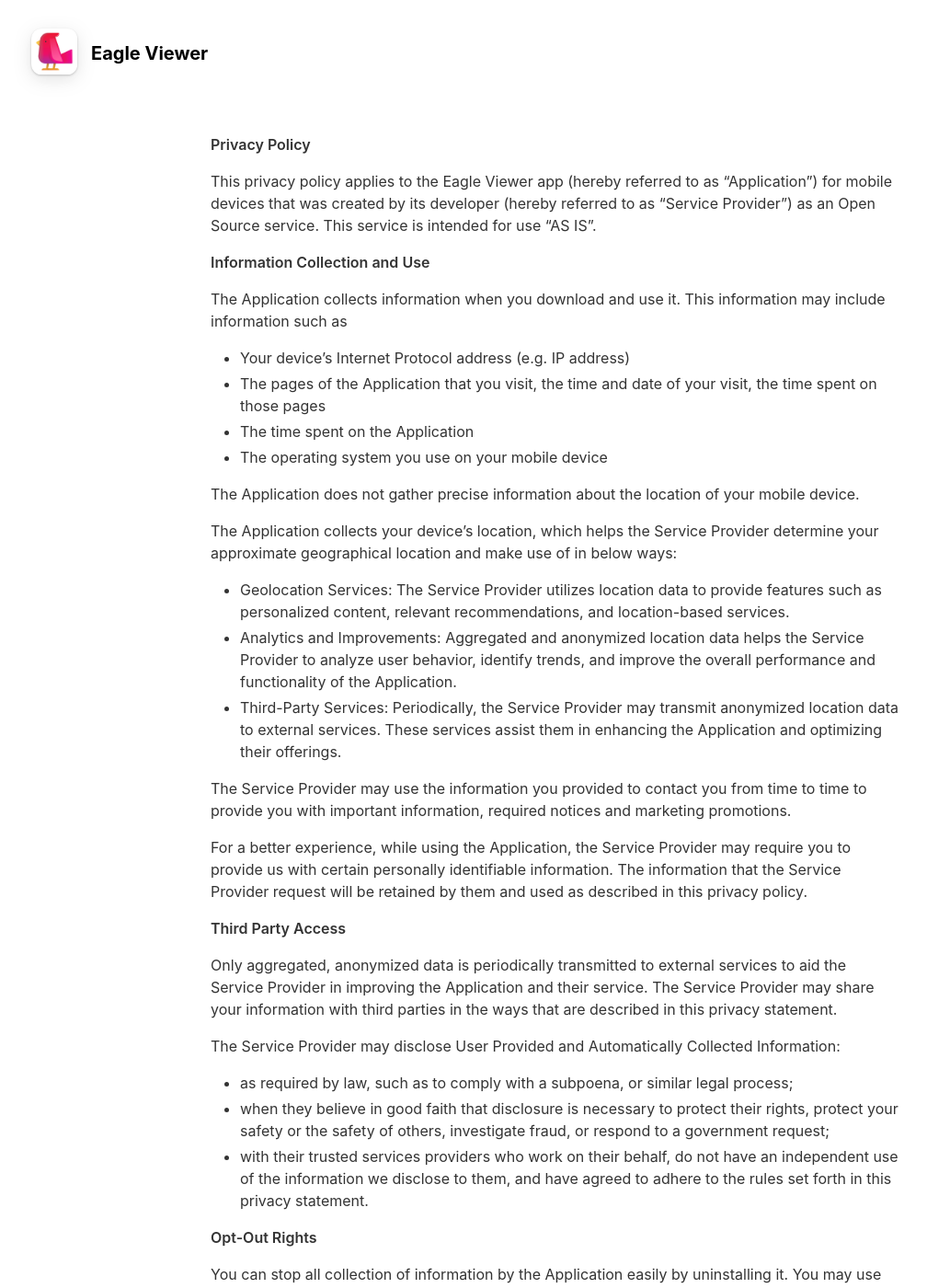
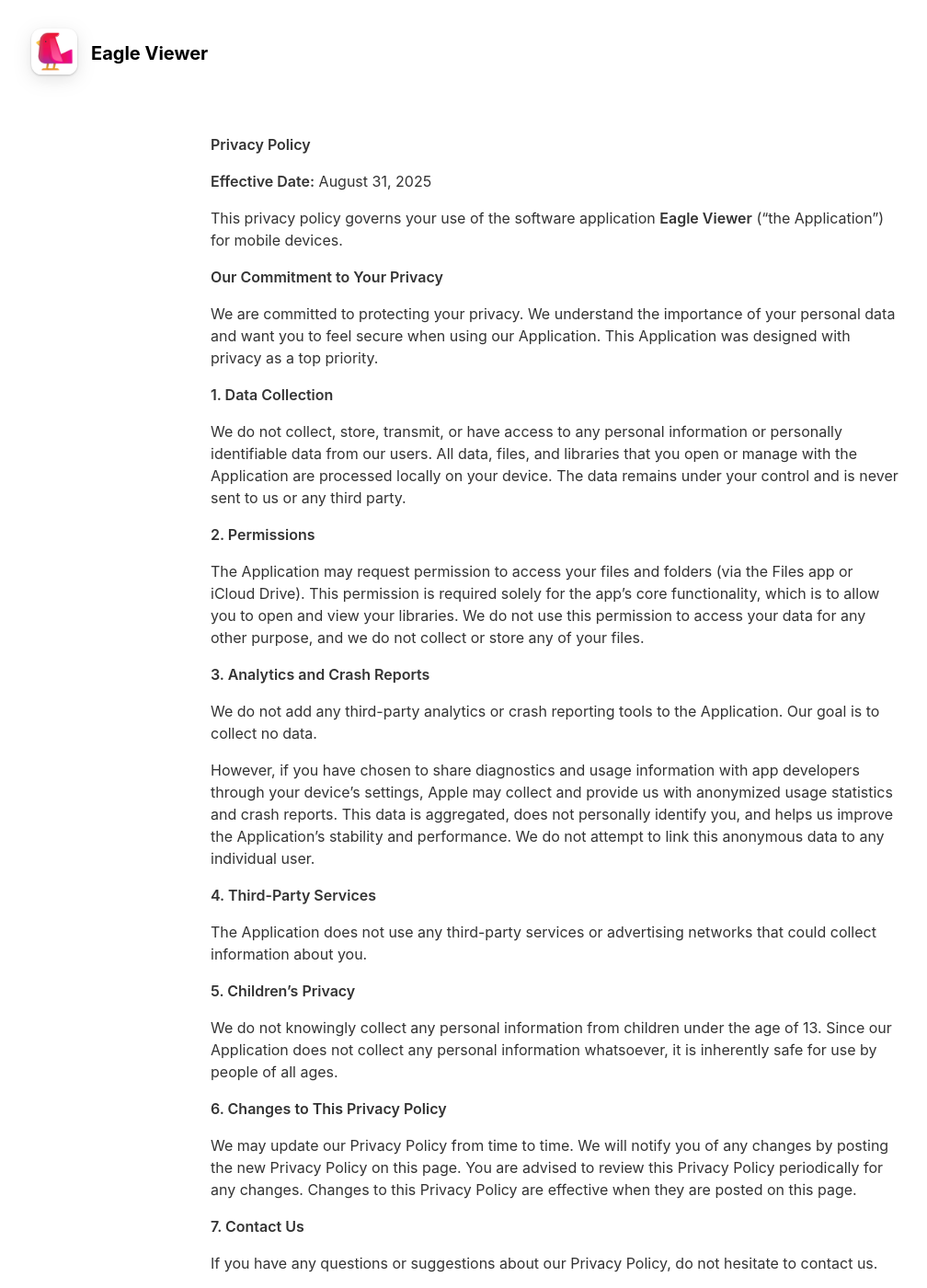
Before and after one commit to naamiru/eagle-viewer-ios, a Jekyll site: the page built from docs/_pages/privacypolicy.md, in a window 1280 px wide and 1400 px high. Shown: the whole window at 92% size, without its empty margins (36-1044 px from the left). Built offline with Jekyll 4.4.1, drawn with Linux system fonts in a browser that asks for light colours; nearby versions of some CDN libraries; some of the changed text lies outside the part shown.

Commit message:
change store informations

```diff
--- a/docs/_config.yml
+++ b/docs/_config.yml
@@ -2,7 +2,7 @@
 page_title                                : Eagle Viewer                              # Automatically populates with app name if not set and if iOS app ID is set. Otherwise enter manually.
 
 # App Info
-ios_app_id                                : 1234793120                                # Required. Enter iOS app ID to automatically populate name, price and icons (e.g. 718043190).
+ios_app_id                                : 6751750244                                # Required. Enter iOS app ID to automatically populate name, price and icons (e.g. 718043190).
 ios_app_country                           : us                                        # Required outside USA. Enter 2 letter country code as in https://en.wikipedia.org/wiki/ISO_3166-1_alpha-2
 
 appstore_link                             :                                           # Automatically populates if not set and if iOS app ID is set. Otherwise enter manually.
--- a/docs/_pages/privacypolicy.md
+++ b/docs/_pages/privacypolicy.md
@@ -6,71 +6,42 @@ include_in_header: false
 
 **Privacy Policy**
 
-This privacy policy applies to the Eagle Viewer app (hereby referred to as "Application") for mobile devices that was created by its developer (hereby referred to as "Service Provider") as an Open Source service. This service is intended for use "AS IS".
+**Effective Date:** August 31, 2025
 
-**Information Collection and Use**
+This privacy policy governs your use of the software application **Eagle Viewer** ("the Application") for mobile devices.
 
-The Application collects information when you download and use it. This information may include information such as
+**Our Commitment to Your Privacy**
 
-*   Your device's Internet Protocol address (e.g. IP address)
-*   The pages of the Application that you visit, the time and date of your visit, the time spent on those pages
-*   The time spent on the Application
-*   The operating system you use on your mobile device
+We are committed to protecting your privacy. We understand the importance of your personal data and want you to feel secure when using our Application. This Application was designed with privacy as a top priority.
 
-The Application does not gather precise information about the location of your mobile device.
+**1. Data Collection**
 
-The Application collects your device's location, which helps the Service Provider determine your approximate geographical location and make use of in below ways:
+We do not collect, store, transmit, or have access to any personal information or personally identifiable data from our users. All data, files, and libraries that you open or manage with the Application are processed locally on your device. The data remains under your control and is never sent to us or any third party.
 
-*   Geolocation Services: The Service Provider utilizes location data to provide features such as personalized content, relevant recommendations, and location-based services.
-*   Analytics and Improvements: Aggregated and anonymized location data helps the Service Provider to analyze user behavior, identify trends, and improve the overall performance and functionality of the Application.
-*   Third-Party Services: Periodically, the Service Provider may transmit anonymized location data to external services. These services assist them in enhancing the Application and optimizing their offerings.
+**2. Permissions**
 
-The Service Provider may use the information you provided to contact you from time to time to provide you with important information, required notices and marketing promotions.
+The Application may request permission to access your files and folders (via the Files app or iCloud Drive). This permission is required solely for the app's core functionality, which is to allow you to open and view your libraries. We do not use this permission to access your data for any other purpose, and we do not collect or store any of your files.
 
-For a better experience, while using the Application, the Service Provider may require you to provide us with certain personally identifiable information. The information that the Service Provider request will be retained by them and used as described in this privacy policy.
+**3. Analytics and Crash Reports**
 
-**Third Party Access**
+We do not add any third-party analytics or crash reporting tools to the Application. Our goal is to collect no data.
 
-Only aggregated, anonymized data is periodically transmitted to external services to aid the Service Provider in improving the Application and their service. The Service Provider may share your information with third parties in the ways that are described in this privacy statement.
+However, if you have chosen to share diagnostics and usage information with app developers through your device's settings, Apple may collect and provide us with anonymized usage statistics and crash reports. This data is aggregated, does not personally identify you, and helps us improve the Application's stability and performance. We do not attempt to link this anonymous data to any individual user.
 
-The Service Provider may disclose User Provided and Automatically Collected Information:
+**4. Third-Party Services**
 
-*   as required by law, such as to comply with a subpoena, or similar legal process;
-*   when they believe in good faith that disclosure is necessary to protect their rights, protect your safety or the safety of others, investigate fraud, or respond to a government request;
-*   with their trusted services providers who work on their behalf, do not have an independent use of the information we disclose to them, and have agreed to adhere to the rules set forth in this privacy statement.
+The Application does not use any third-party services or advertising networks that could collect information about you.
 
-**Opt-Out Rights**
+**5. Children's Privacy**
 
-You can stop all collection of information by the Application easily by uninstalling it. You may use the standard uninstall processes as may be available as part of your mobile device or via the mobile application marketplace or network.
+We do not knowingly collect any personal information from children under the age of 13. Since our Application does not collect any personal information whatsoever, it is inherently safe for use by people of all ages.
 
-**Data Retention Policy**
+**6. Changes to This Privacy Policy**
 
-The Service Provider will retain User Provided data for as long as you use the Application and for a reasonable time thereafter. If you'd like them to delete User Provided Data that you have provided via the Application, please contact them at naamiru@gmail.com and they will respond in a reasonable time.
+We may update our Privacy Policy from time to time. We will notify you of any changes by posting the new Privacy Policy on this page. You are advised to review this Privacy Policy periodically for any changes. Changes to this Privacy Policy are effective when they are posted on this page.
 
-**Children**
+**7. Contact Us**
 
-The Service Provider does not use the Application to knowingly solicit data from or market to children under the age of 13.
+If you have any questions or suggestions about our Privacy Policy, do not hesitate to contact us.
 
-The Service Provider does not knowingly collect personally identifiable information from children. The Service Provider encourages all children to never submit any personally identifiable information through the Application and/or Services. The Service Provider encourage parents and legal guardians to monitor their children's Internet usage and to help enforce this Policy by instructing their children never to provide personally identifiable information through the Application and/or Services without their permission. If you have reason to believe that a child has provided personally identifiable information to the Service Provider through the Application and/or Services, please contact the Service Provider (naamiru@gmail.com) so that they will be able to take the necessary actions. You must also be at least 16 years of age to consent to the processing of your personally identifiable information in your country (in some countries we may allow your parent or guardian to do so on your behalf).
-
-**Security**
-
-The Service Provider is concerned about safeguarding the confidentiality of your information. The Service Provider provides physical, electronic, and procedural safeguards to protect information the Service Provider processes and maintains.
-
-**Changes**
-
-This Privacy Policy may be updated from time to time for any reason. The Service Provider will notify you of any changes to the Privacy Policy by updating this page with the new Privacy Policy. You are advised to consult this Privacy Policy regularly for any changes, as continued use is deemed approval of all changes.
-
-This privacy policy is effective as of 2025-08-31
-
-**Your Consent**
-
-By using the Application, you are consenting to the processing of your information as set forth in this Privacy Policy now and as amended by us.
-
-**Contact Us**
-
-If you have any questions regarding privacy while using the Application, or have questions about the practices, please contact the Service Provider via email at naamiru@gmail.com.
-
-* * *
-
-This privacy policy page was generated by [App Privacy Policy Generator](https://app-privacy-policy-generator.nisrulz.com/)
+naamiruuu@gmail.com
```
Also changed, not shown: 1 other file.
